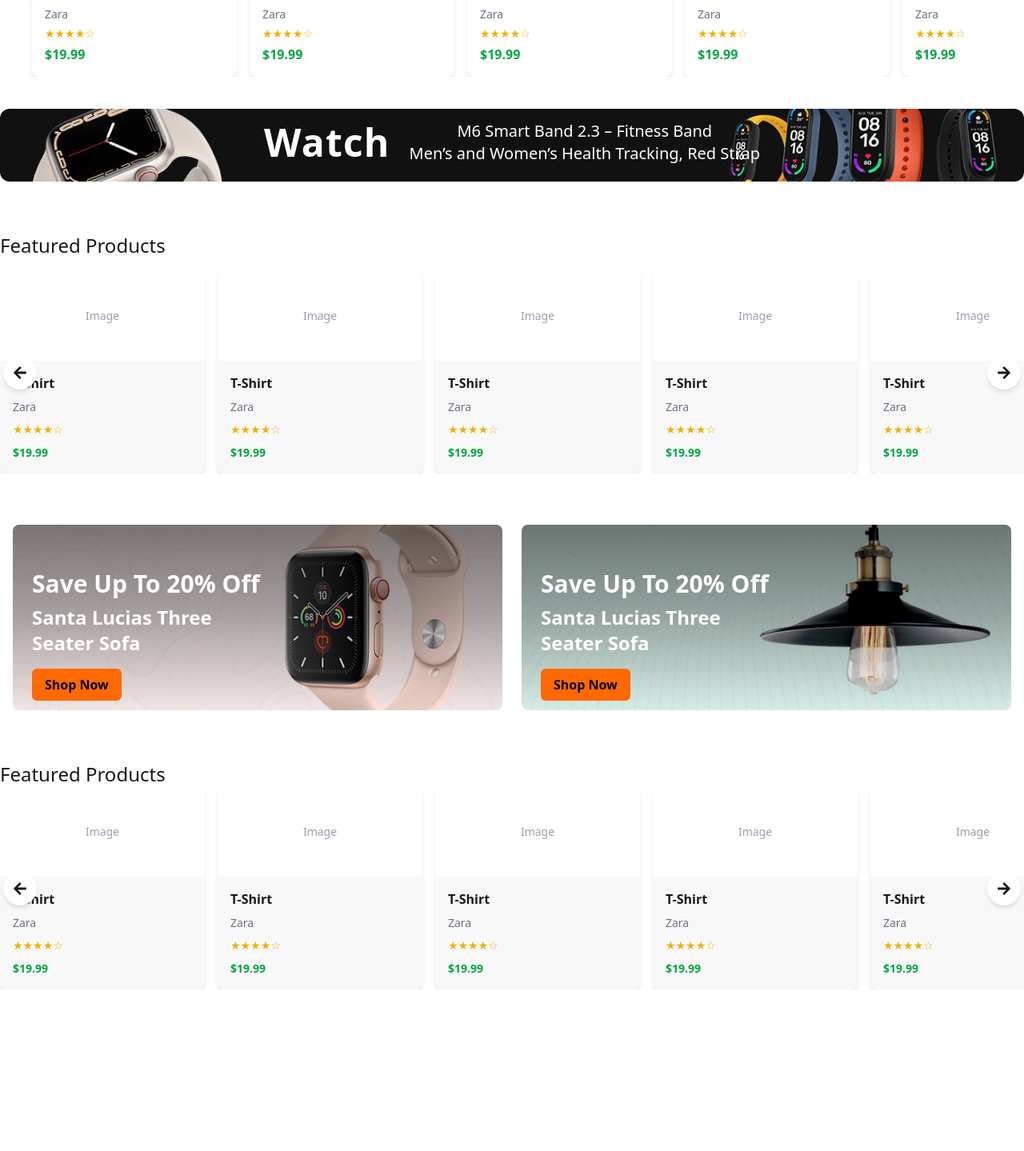
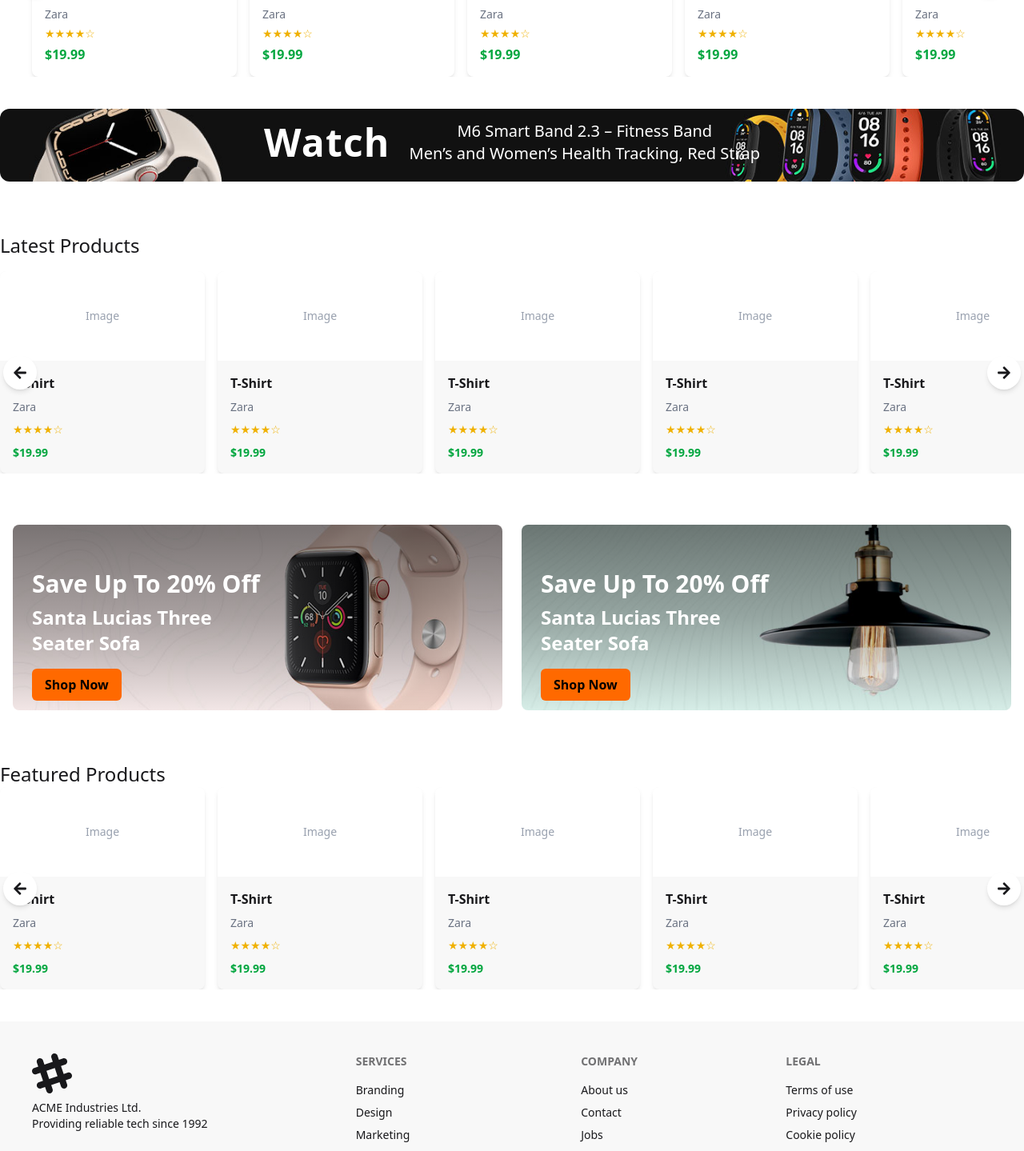
Before and after one commit to CseRashed/Shoppixel-web, a React (Vite) app: page /#/ in a window 1280 px wide. Shown: the part 1346-2785 px from the top of the page at 80% size. Before the commit the page ends 2583 px from the top, so only its background shows below. Built offline with nearby package versions, Linux system fonts and the light colour scheme.

Commit message:
added a footer from daisy ui component and responsived

```diff
--- a/src/App.jsx
+++ b/src/App.jsx
@@ -1,11 +1,8 @@
 
+import { Outlet } from 'react-router-dom'
 import './App.css'
-import CategoryTab from './Componets/Body/CategoryTab'
-import Discount from './Componets/Body/Discount'
-import FeaturedProducts from './Componets/Body/FeaturedProducts'
-import LatestProducts from './Componets/Body/LatestProducts'
-import OfferBanner from './Componets/Body/OfferBanner'
-import Shipping from './Componets/Body/Shipping'
+
+import Footer from './Componets/Footer/Footer'
 import Header from './Componets/Header/Header'
 
 function App() {
@@ -14,13 +11,8 @@
     <>
 
      <Header></Header>
-     <Shipping></Shipping>
-     <CategoryTab></CategoryTab>
-     <OfferBanner></OfferBanner>
-     <LatestProducts></LatestProducts>
-     <Discount></Discount>
-     <FeaturedProducts></FeaturedProducts>
-
+    <Outlet></Outlet>
+      <Footer></Footer>
     </>
   )
 }
--- a/src/Componets/Body/LatestProducts.jsx
+++ b/src/Componets/Body/LatestProducts.jsx
@@ -1,7 +1,7 @@
 import React, { useState } from 'react';
 import { FaArrowLeft, FaArrowRight } from "react-icons/fa";
 
-export default function FeaturedProducts() {
+export default function LatestProducts() {
   const [category, setCategory] = useState("Fashion");
 
   const allProducts = {
@@ -40,7 +40,7 @@
 
   return (
     <div className='container mx-auto mt-7 lg:mt-16 md:mt-10'>
-      <h3 className='text-2xl font-medium mb-4'>Featured Products</h3>
+      <h3 className='text-2xl font-medium mb-4'>Latest Products</h3>
 
       <div className="relative">
         {/* Left Arrow */}
--- /dev/null
+++ b/src/Componets/Footer/Footer.jsx
@@ -0,0 +1,48 @@
+import React from 'react'
+
+export default function Footer() {
+  return (
+    <footer className=" bg-base-200 ">
+    <div className='container footer text-base-content p-10 mt-10 sm:footer-horizontal mx-auto'>
+    <aside>
+      <svg
+        width="50"
+        height="50"
+        viewBox="0 0 24 24"
+        xmlns="http://www.w3.org/2000/svg"
+        fillRule="evenodd"
+        clipRule="evenodd"
+        className="fill-current">
+        <path
+          d="M22.672 15.226l-2.432.811.841 2.515c.33 1.019-.209 2.127-1.23 2.456-1.15.325-2.148-.321-2.463-1.226l-.84-2.518-5.013 1.677.84 2.517c.391 1.203-.434 2.542-1.831 2.542-.88 0-1.601-.564-1.86-1.314l-.842-2.516-2.431.809c-1.135.328-2.145-.317-2.463-1.229-.329-1.018.211-2.127 1.231-2.456l2.432-.809-1.621-4.823-2.432.808c-1.355.384-2.558-.59-2.558-1.839 0-.817.509-1.582 1.327-1.846l2.433-.809-.842-2.515c-.33-1.02.211-2.129 1.232-2.458 1.02-.329 2.13.209 2.461 1.229l.842 2.515 5.011-1.677-.839-2.517c-.403-1.238.484-2.553 1.843-2.553.819 0 1.585.509 1.85 1.326l.841 2.517 2.431-.81c1.02-.33 2.131.211 2.461 1.229.332 1.018-.21 2.126-1.23 2.456l-2.433.809 1.622 4.823 2.433-.809c1.242-.401 2.557.484 2.557 1.838 0 .819-.51 1.583-1.328 1.847m-8.992-6.428l-5.01 1.675 1.619 4.828 5.011-1.674-1.62-4.829z"></path>
+      </svg>
+      <p>
+        ACME Industries Ltd.
+        <br />
+        Providing reliable tech since 1992
+      </p>
+    </aside>
+    <nav>
+      <h6 className="footer-title">Services</h6>
+      <a className="link link-hover">Branding</a>
+      <a className="link link-hover">Design</a>
+      <a className="link link-hover">Marketing</a>
+      <a className="link link-hover">Advertisement</a>
+    </nav>
+    <nav>
+      <h6 className="footer-title">Company</h6>
+      <a className="link link-hover">About us</a>
+      <a className="link link-hover">Contact</a>
+      <a className="link link-hover">Jobs</a>
+      <a className="link link-hover">Press kit</a>
+    </nav>
+    <nav>
+      <h6 className="footer-title">Legal</h6>
+      <a className="link link-hover">Terms of use</a>
+      <a className="link link-hover">Privacy policy</a>
+      <a className="link link-hover">Cookie policy</a>
+    </nav>
+    </div>
+  </footer>
+  )
+}
--- a/src/Componets/Header/Header.jsx
+++ b/src/Componets/Header/Header.jsx
@@ -1,7 +1,6 @@
 import React from 'react'
 import Navbar from './Navbar'
 import Navigation from './Navigation'
-import Banner from './Banner'
 
 export default function Header() {
   return (
@@ -14,7 +13,7 @@
  <Navigation></Navigation>
  </div>
  <div>
-  <Banner></Banner>
+
  </div>
    </>
   )
--- a/src/Componets/Header/Navigation.jsx
+++ b/src/Componets/Header/Navigation.jsx
@@ -68,16 +68,9 @@
       </div>
 
     <div className='lg:flex  hidden   gap-12 '>
-    <div className="dropdown">
-  <div tabIndex={0} role="button" className=" m-1"> <NavLink className='hover:text-red-600 hover:bg-gray-200'>Home</NavLink></div>
-  <ul tabIndex={0} className="dropdown-content menu bg-base-100 rounded-box z-1 w-52 p-2 shadow-sm">
-    <li><a>Item 1</a></li>
-    <li><a>Item 2</a></li>
-    <li><a>Item 1</a></li>
-    <li><a>Item 2</a></li>
-    <li><a>Item 1</a></li>
-    <li><a>Item 2</a></li>
-  </ul>
+    <div>
+  <div tabIndex={0} role="button" className=" m-1"> <NavLink to={'/'} className='hover:text-red-600 hover:bg-gray-200'>Home</NavLink></div>
+
 </div>
     <div className="dropdown">
   <div tabIndex={0} role="button" className=" m-1">  <NavLink>Fashion</NavLink></div>
--- a/src/Pages/Home/Home.jsx
+++ b/src/Pages/Home/Home.jsx
@@ -1,7 +1,22 @@
 import React from 'react'
+import Shipping from '../../Componets/Body/Shipping'
+import CategoryTab from '../../Componets/Body/CategoryTab'
+import OfferBanner from '../../Componets/Body/OfferBanner'
+import LatestProducts from '../../Componets/Body/LatestProducts'
+import Discount from '../../Componets/Body/Discount'
+import FeaturedProducts from '../../Componets/Body/FeaturedProducts'
+import Banner from '../../Componets/Header/Banner'
 
 export default function Home() {
   return (
-    <div>Home</div>
+    <div>
+       <Banner></Banner>
+       <Shipping></Shipping>
+     <CategoryTab></CategoryTab>
+     <OfferBanner></OfferBanner>
+     <LatestProducts></LatestProducts>
+     <Discount></Discount>
+     <FeaturedProducts></FeaturedProducts>
+    </div>
   )
 }
--- a/src/Routes.jsx
+++ b/src/Routes.jsx
@@ -1,5 +1,6 @@
 import { createHashRouter } from "react-router-dom";
 import App from "./App";
+import Home from "./Pages/Home/Home";
 
 
 const router =createHashRouter([
@@ -8,7 +9,8 @@
         element:<App></App>,
         children:[
             {
-
+               path:'/',
+               element:<Home></Home>
             }
         ]
     }
```
